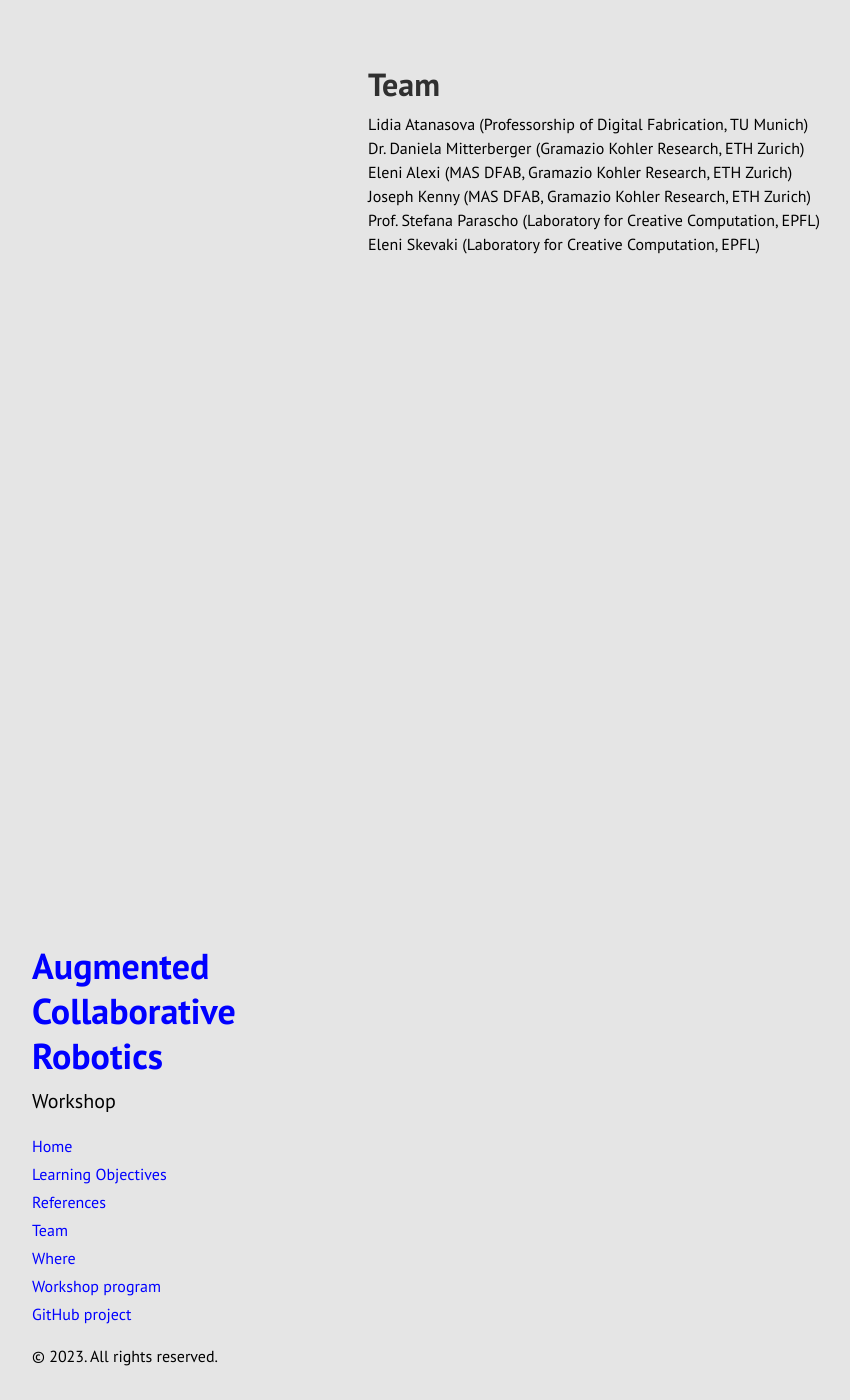
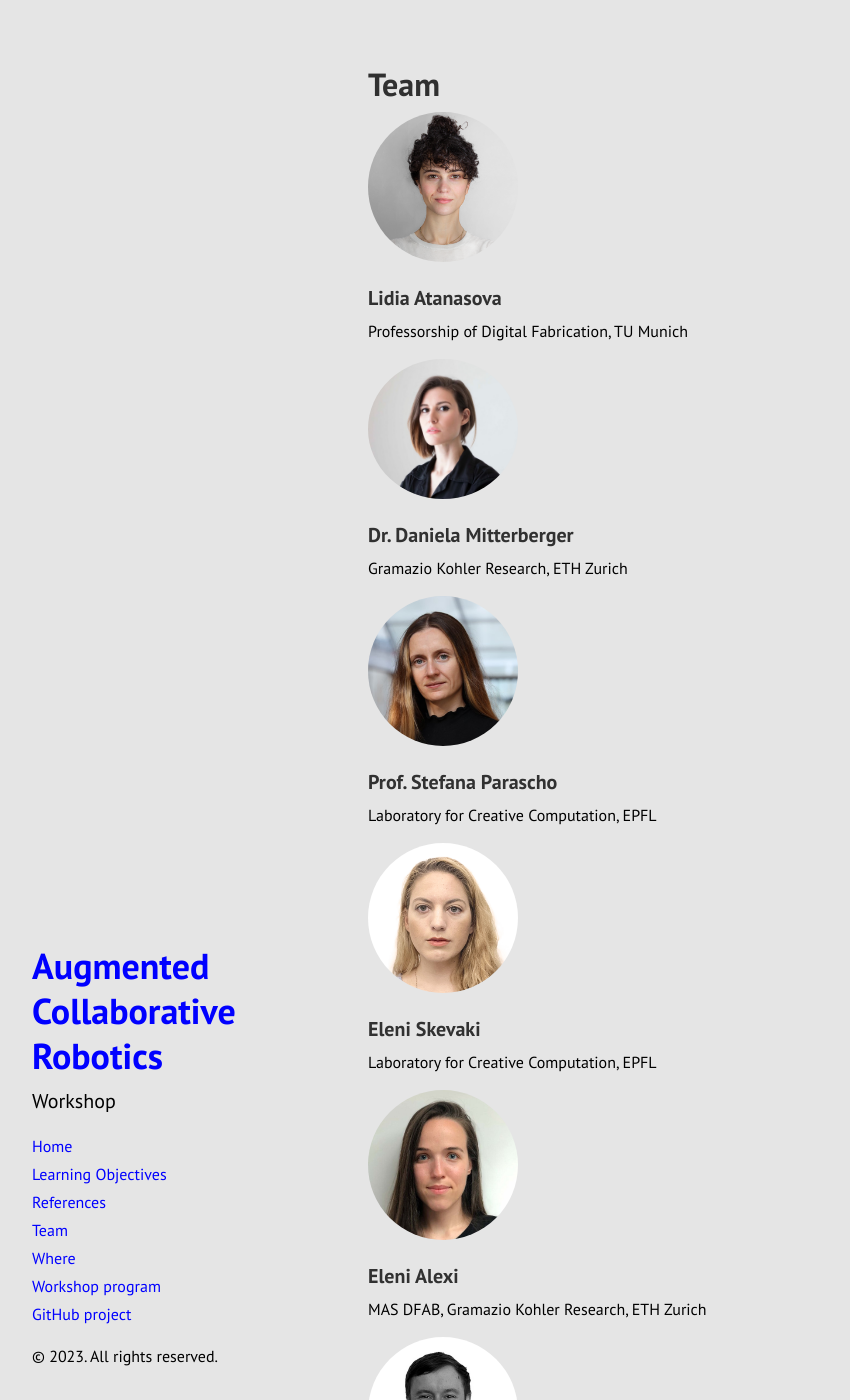
Before and after one commit to augmentedfabricationlab/workshop_augmented_collaborative_robotics, a Jekyll site: the page built from docs/team.md, in a window 1280 px wide and 1400 px high. Shown: the whole window, without its empty margins (0-850 px from the left). Built offline with Jekyll 4.4.1, drawn with Linux system fonts in a browser that asks for light colours; Markdown is read by kramdown in place of the engine named in the settings; some of the changed text lies outside the part shown.

Commit message:
add team and program

```diff
--- a/docs/team.md
+++ b/docs/team.md
@@ -4,9 +4,27 @@ title: Team
 ---
 
 
-Lidia Atanasova (Professorship of Digital Fabrication, TU Munich)
-Dr. Daniela Mitterberger (Gramazio Kohler Research, ETH Zurich)
-Eleni Alexi (MAS DFAB, Gramazio Kohler Research, ETH Zurich)
-Joseph Kenny (MAS DFAB, Gramazio Kohler Research, ETH Zurich)
-Prof. Stefana Parascho (Laboratory for Creative Computation, EPFL)
-Eleni Skevaki (Laboratory for Creative Computation, EPFL)
+<img src="{{site.baseurl}}images/team-la.png" alt="Lidia Atanasova" style="width:150px" class="rounded-corners">
+### Lidia Atanasova
+Professorship of Digital Fabrication, TU Munich
+
+
+<img src="{{site.baseurl}}images/team-dm.png" alt="Daniela Mitterberger" style="width:150px" class="rounded-corners">
+### Dr. Daniela Mitterberger
+Gramazio Kohler Research, ETH Zurich
+
+<img src="{{site.baseurl}}images/team-sp.png" alt="Stefana Parascho" style="width:150px" class="rounded-corners">
+### Prof. Stefana Parascho
+Laboratory for Creative Computation, EPFL
+
+<img src="{{site.baseurl}}images/team-es.png" alt="Eleni Skevaki" style="width:150px" class="rounded-corners">
+### Eleni Skevaki
+Laboratory for Creative Computation, EPFL
+
+<img src="{{site.baseurl}}images/team-ea.png" alt="Eleni Alexi" style="width:150px" class="rounded-corners">
+### Eleni Alexi
+MAS DFAB, Gramazio Kohler Research, ETH Zurich
+
+<img src="{{site.baseurl}}images/team-jk.png" alt="Joseph Kenny" style="width:150px" class="rounded-corners">
+### Joseph Kenny
+MAS DFAB, Gramazio Kohler Research, ETH Zurich
```
Also changed, not shown: docs/workshop_program.md (+14 -0 lines), docs/images/team-dm.png (added), docs/images/team-ea.png (added), docs/images/team-es.png (added), docs/images/team-jk.png (added), docs/images/team-la.png (added), docs/images/team-sp.png (added).
